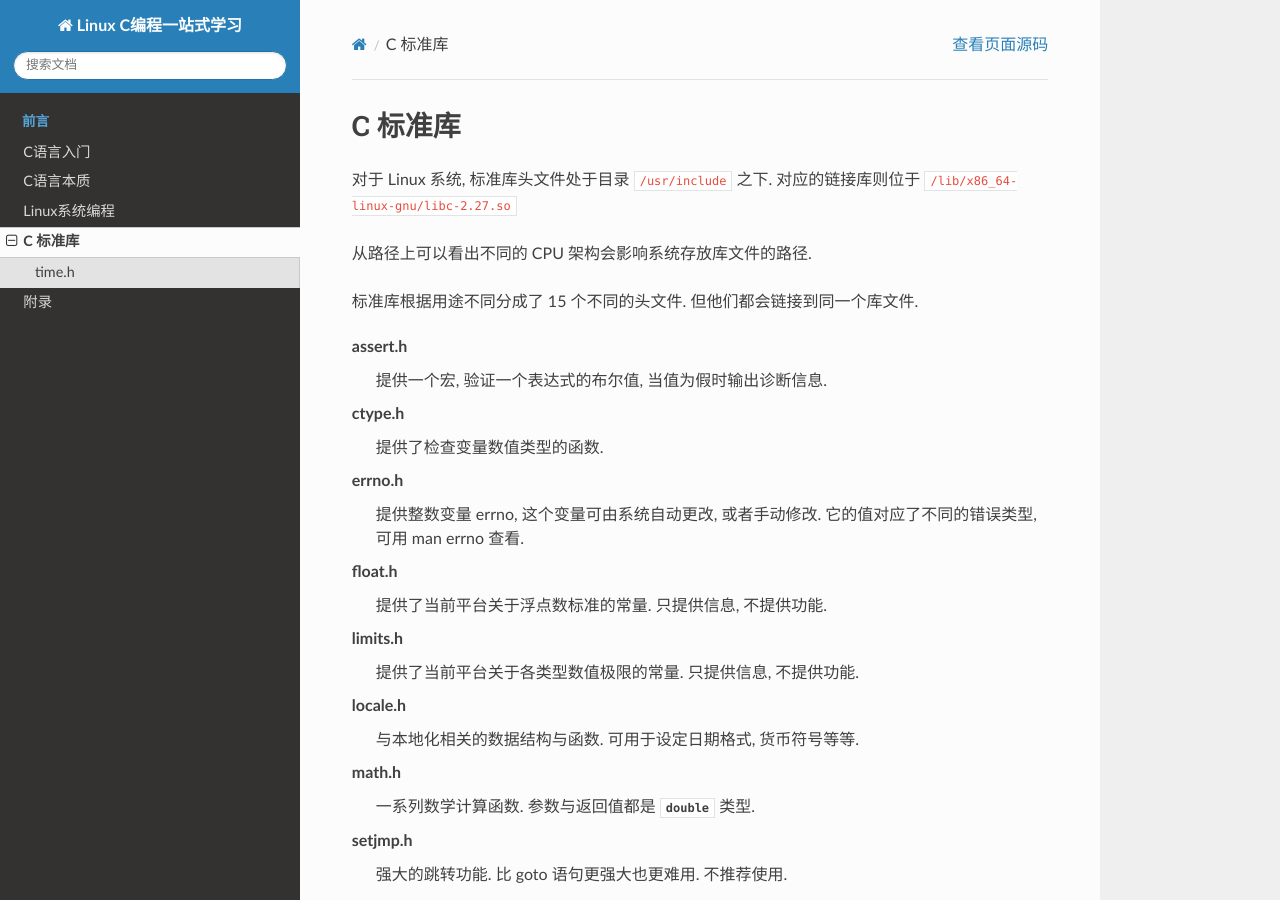
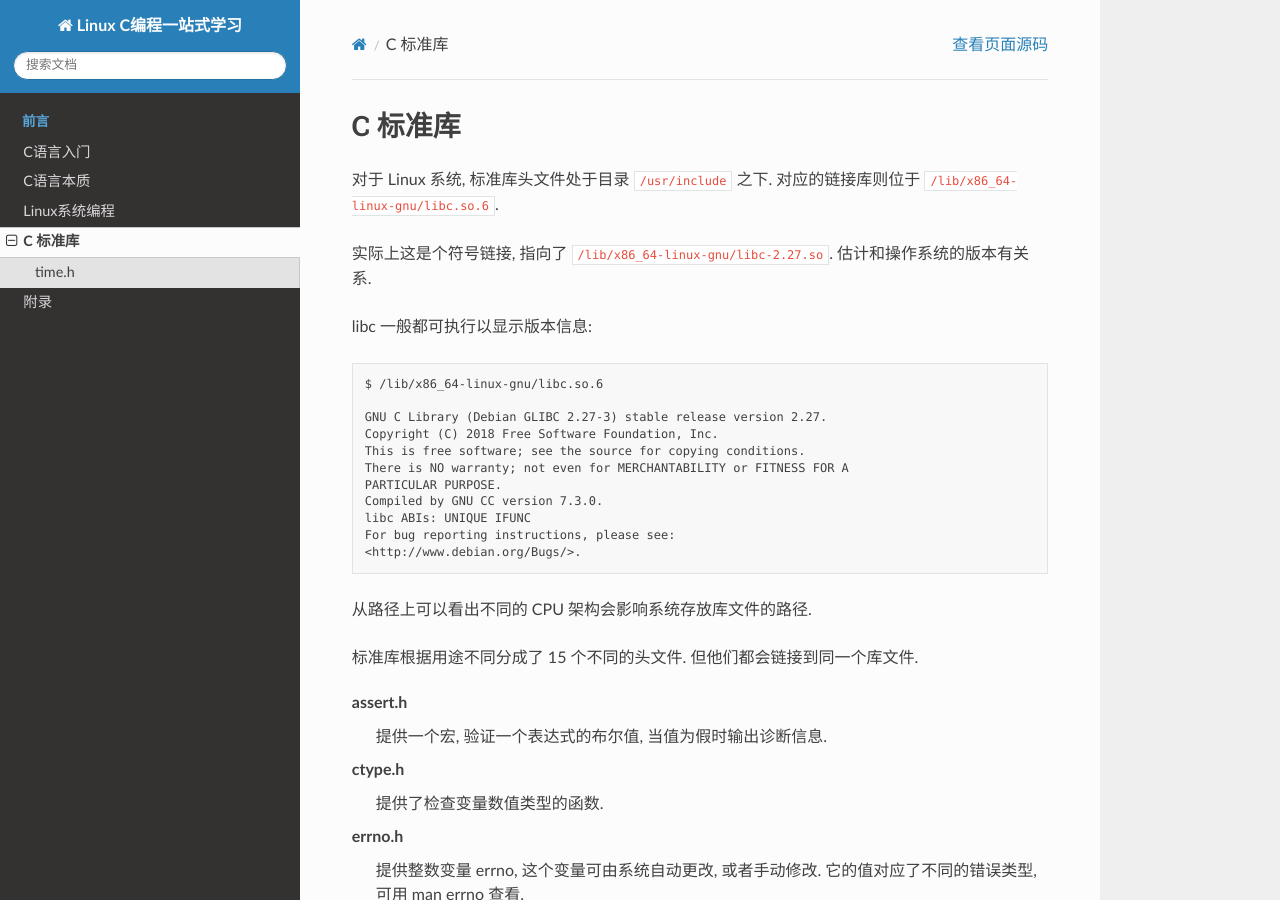
Before and after one commit to zombie110year/linux-c-learning-all-in-one, a Sphinx documentation site: the page built from source/stdlib/index.rst, in a window 1280 px wide and 900 px high. Built offline with Sphinx 7.4.7 and the Read the Docs theme 2.0.0, drawn with Linux system fonts in a browser that asks for light colours; formulas are drawn with MathJax 3; pages that are not in the unit, such as notebooks, are missing from menus.

Commit message:
标准库

```diff
--- a/source/stdlib/index.rst
+++ b/source/stdlib/index.rst
@@ -4,7 +4,24 @@ C 标准库
 
 对于 Linux 系统, 标准库头文件处于目录
 ``/usr/include`` 之下.
-对应的链接库则位于 ``/lib/x86_64-linux-gnu/libc-2.27.so``
+对应的链接库则位于 ``/lib/x86_64-linux-gnu/libc.so.6``.
+
+实际上这是个符号链接, 指向了 ``/lib/x86_64-linux-gnu/libc-2.27.so``.
+估计和操作系统的版本有关系.
+
+libc 一般都可执行以显示版本信息::
+
+    $ /lib/x86_64-linux-gnu/libc.so.6
+
+    GNU C Library (Debian GLIBC 2.27-3) stable release version 2.27.
+    Copyright (C) 2018 Free Software Foundation, Inc.
+    This is free software; see the source for copying conditions.
+    There is NO warranty; not even for MERCHANTABILITY or FITNESS FOR A
+    PARTICULAR PURPOSE.
+    Compiled by GNU CC version 7.3.0.
+    libc ABIs: UNIQUE IFUNC
+    For bug reporting instructions, please see:
+    <http://www.debian.org/Bugs/>.
 
 从路径上可以看出不同的 CPU 架构会影响系统存放库文件的路径.
 
```
